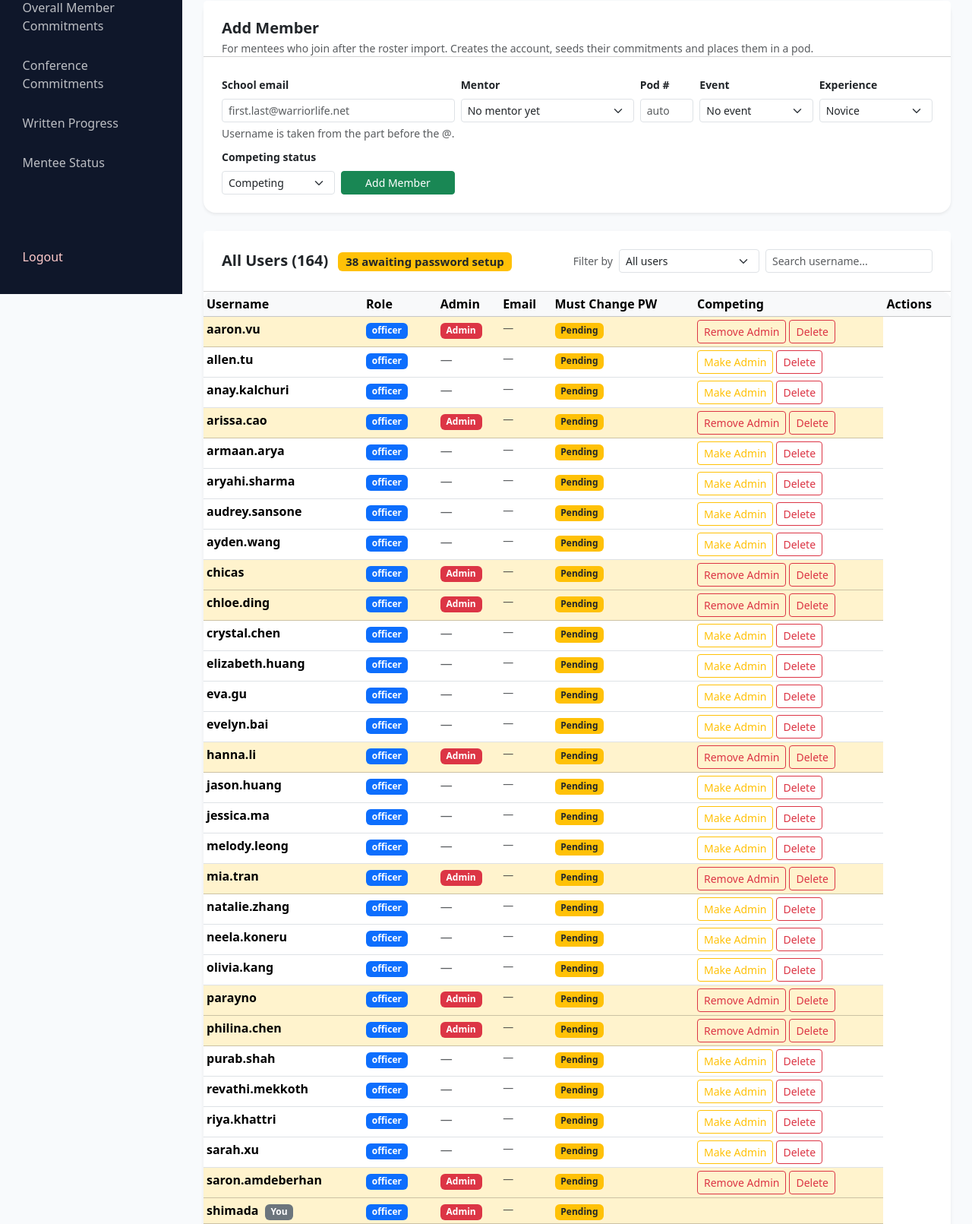
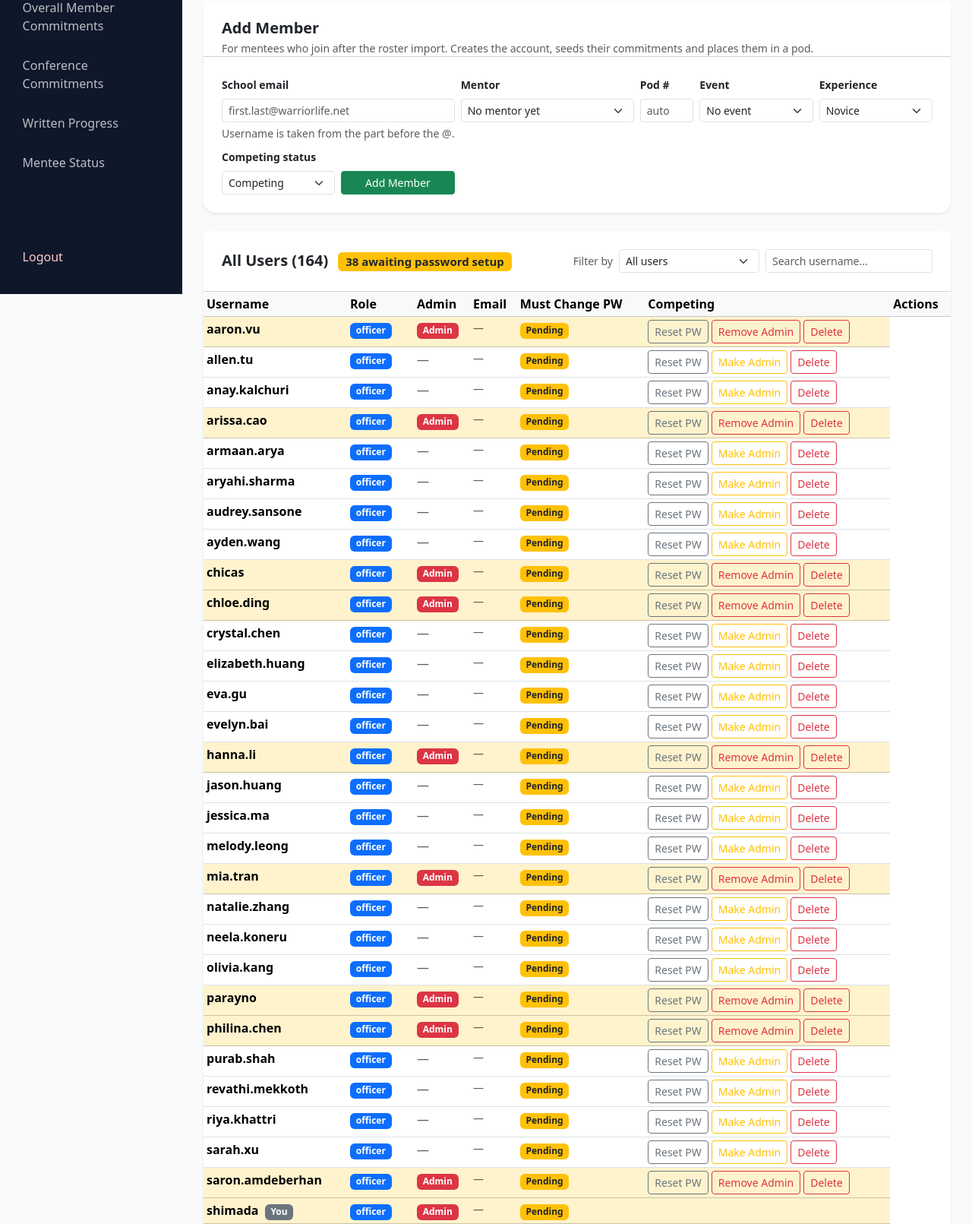
Before and after one commit to weikang-a11y/club-tracker, a Flask app: page /admin in a window 1280 px wide. Shown: the part 413-2024 px from the top of the page at 76% size. Run offline with Flask 3, Linux system fonts and the light colour scheme; a user stored in the database is signed in; some libraries are stand-ins or nearby versions.

Commit message:
password reset

```diff
--- a/templates/admin.html
+++ b/templates/admin.html
@@ -223,6 +223,18 @@
                             {% if user.id != current_user.id %}
 
 
+                            {# Reset Password #}
+                            <form method="POST" action="{{ url_for('admin_reset_password', user_id=user.id) }}"
+                                  class="js-confirm-form d-inline">
+                                <button type="button" class="btn btn-sm btn-outline-secondary js-open-confirm"
+                                        data-confirm-title="Reset Password"
+                                        data-confirm-message="Reset {{ user.username }}'s password to DECA2026! ? They will be required to set a new one at next login."
+                                        data-confirm-btn-text="Reset Password"
+                                        data-confirm-btn-class="btn-secondary">
+                                    Reset PW
+                                </button>
+                            </form>
+
                             {# Toggle Admin #}
                             <form method="POST" action="{{ url_for('admin_toggle_admin', user_id=user.id) }}"
                                   class="js-confirm-form d-inline">
```
